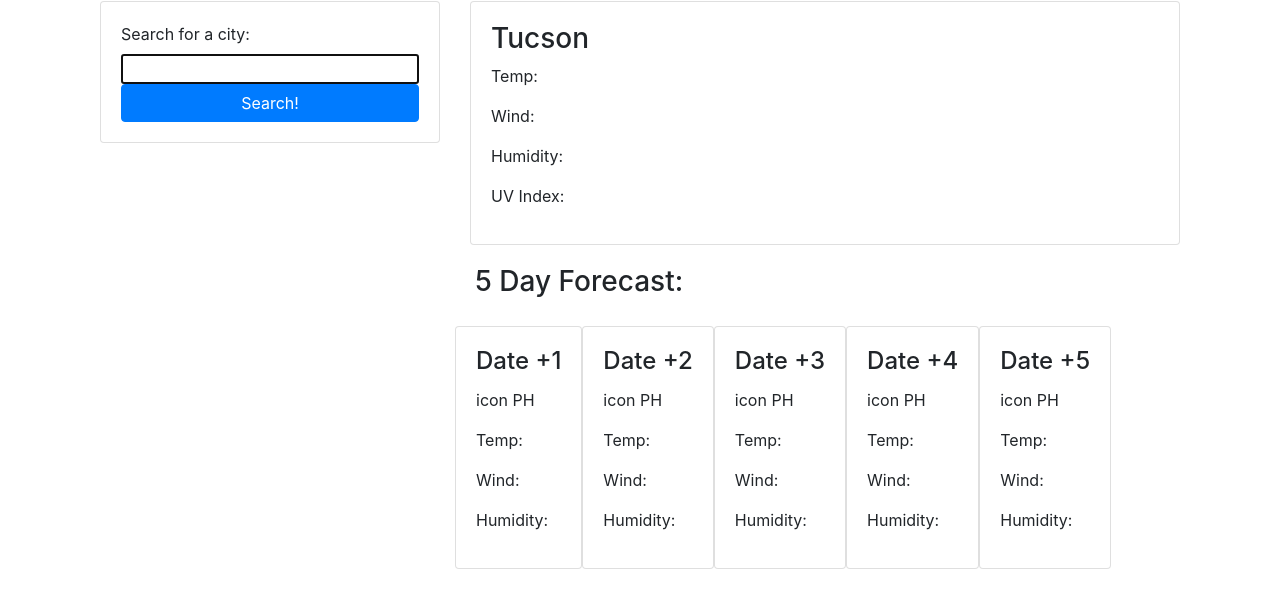
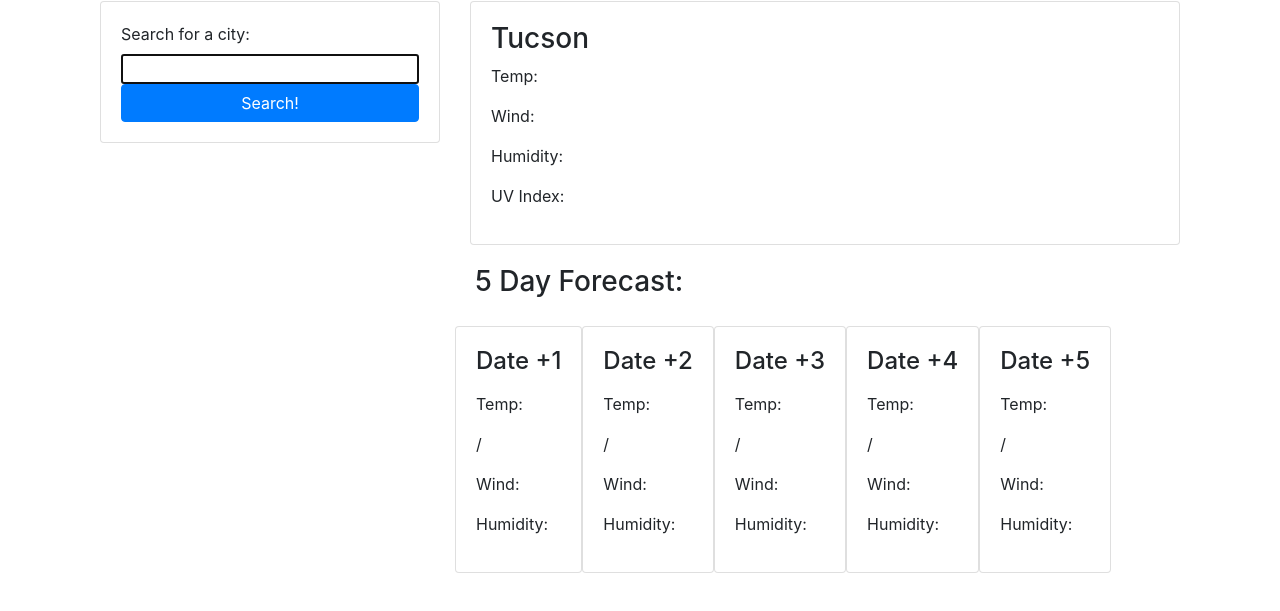
Before and after one commit to pablodlc/weather-dashboard, a plain HTML site: page index.html in a window 1280 px wide. Shown: the part 55-666 px from the top of the page. Drawn offline with nearby package versions, Linux system fonts and the light colour scheme.

Commit message:
open weather API fully functional

```diff
--- a/assets/script/script.js
+++ b/assets/script/script.js
@@ -1,5 +1,6 @@
 const formEl = document.querySelector("#user-form");
 const cityEl = document.querySelector("#citysearch");
+let city = "";
 
 // var apiUrl2 = 'https://api.openweathermap.org/data/2.5/onecall?lat=' + lat + '&lon=' + lon + '&exclude=minutely,hourly&appid=' + apiKey + '&units=imperial';
 
@@ -32,14 +33,13 @@ const oneCall = function (lat, lon) {
         .then(function (response) {
             if (response.ok) {
                 response.json().then(function (data) {
-
-                    $("#city").html(city);
                     $("#temp").html(data.current.temp + "&deg;F");
                     $("#wind").html(data.current.wind_speed + " MPH");
                     $("#humid").html(data.current.humidity + "&percnt;");
                     let uvi = data.current.uvi;
                     $("#uvi").html(uvi);
                     uviBg(uvi);
+                    fiveDay(data);
                 });
             } else {
                 alert('Error: City Not Found');
@@ -52,17 +52,27 @@ const oneCall = function (lat, lon) {
 
 };
 
+const fiveDay = function (data) {
+    for (let i = 0; i < 5; i++) {
+        $("#icon" + i).html("<img src='https://openweathermap.org/img/wn/" + data.daily[i].weather[0].icon + ".png'>");
+        $("#max" + i).html(data.daily[i].temp.max);
+        $("#min" + i).html(data.daily[i].temp.min);
+        $("#wind" + i).html("<p>" + data.daily[i].wind_speed + "&percnt;");
+        $("#humid" + i).html("<p>" + data.daily[i].humidity + "&percnt;");
+    }
+}
+// Setting `uvi`'s bg color based on its index. From high to low: violet, red, orange, yellow, green.
 const uviBg = function (uvi) {
     if (uvi > 10) {
         $("#uvi").css("background-color", "#EE82EE")
     }
-    if (uvi > 7 && data.current.uvi < 11) {
+    if (uvi > 7 && uvi < 11) {
         $("#uvi").css("background-color", "red")
     }
-    if (uvi > 5 && data.current.uvi < 8) {
+    if (uvi > 5 && uvi < 8) {
         $("#uvi").css("background-color", "orange")
     }
-    if (uvi > 4 && data.current.uvi < 6) {
+    if (uvi > 4 && uvi < 6) {
         $("#uvi").css("background-color", "yellow")
     }
     if (uvi < 3) {
@@ -74,6 +84,7 @@ const uviBg = function (uvi) {
 const searchHandler = function (event) {
     event.preventDefault();
     let city = cityEl.value.trim();
+    $("#city").html(city);
 
     if (city) {
         latLon(city);
--- a/index.html
+++ b/index.html
@@ -71,20 +71,31 @@
                     <!-- Day 1 of 5-Day Forecast -->
                     <div class="card">
                         <div class="card-body">
-                            <h4 class="card-title" id="card1">Date +1</h4>
-                            <p>icon PH</p>
-                            <p>Temp: <span id="temp1"></span></p>
-                            <p>Wind: <span id="wind1"></span></p>
-                            <p>Humidity: <span id="humid1"></span></p>
+                            <h4 class="card-title" id="card0">Date +1</h4>
+                            <p id="icon0"></p>
+                            <p>Temp: <span id="max0"></span></p>/<span id="min0"></span></p>
+                            <p>Wind: <span id="wind0"></span></p>
+                            <p>Humidity: <span id="humid0"></span></p>
                         </div>
                     </div>
 
                     <!-- Day 2 of 5-Day Forecast -->
                     <div class="card">
                         <div class="card-body">
-                            <h4 class="card-title" id="card2">Date +2</h4>
-                            <p>icon PH</p>
-                            <p>Temp: <span id="temp2"></span></p>
+                            <h4 class="card-title" id="card1">Date +2</h4>
+                            <p id="icon1"></p>
+                            <p>Temp: <span id="max1"></span></p>/<span id="min1"></span></p>
+                            <p>Wind: <span id="wind1"></span></p>
+                            <p>Humidity: <span id="humid1"></span></p>
+                        </div>
+                    </div>
+
+                    <!-- Day 3 of 5-Day Forecast -->
+                    <div class="card">
+                        <div class="card-body">
+                            <h4 class="card-title" id="card2">Date +3</h4>
+                            <p id="icon2"></p>
+                            <p>Temp: <span id="max2"></span></p>/<span id="min2"></span></p>
                             <p>Wind: <span id="wind2"></span></p>
                             <p>Humidity: <span id="humid2"></span></p>
                         </div>
@@ -93,9 +104,9 @@
                     <!-- Day 3 of 5-Day Forecast -->
                     <div class="card">
                         <div class="card-body">
-                            <h4 class="card-title" id="card3">Date +3</h4>
-                            <p>icon PH</p>
-                            <p>Temp: <span id="temp3"></span></p>
+                            <h4 class="card-title" id="card3">Date +4</h4>
+                            <p id="icon3"></p>
+                            <p>Temp: <span id="max3"></span></p>/<span id="min3"></span></p>
                             <p>Wind: <span id="wind3"></span></p>
                             <p>Humidity: <span id="humid3"></span></p>
                         </div>
@@ -103,20 +114,11 @@
 
                     <div class="card">
                         <div class="card-body">
-                            <h4 class="card-title" id="card4">Date +4</h4>
-                            <p>icon PH</p>
-                            <p>Temp: <span id="temp4"></span></p>
+                            <h4 class="card-title" id="card4">Date +5</h4>
+                            <p id="icon4"></p>
+                            <p>Temp: <span id="max4"></span></p>/<span id="min4"></span></p>
                             <p>Wind: <span id="wind4"></span></p>
                             <p>Humidity: <span id="humid4"></span></p>
-                        </div>
-                    </div>
-                    <div class="card">
-                        <div class="card-body">
-                            <h4 class="card-title" id="card5">Date +5</h4>
-                            <p>icon PH</p>
-                            <p>Temp: <span id="temp5"></span></p>
-                            <p>Wind: <span id="wind5"></span></p>
-                            <p>Humidity: <span id="humid5"></span></p>
                         </div>
                     </div>
                 </div>
```
